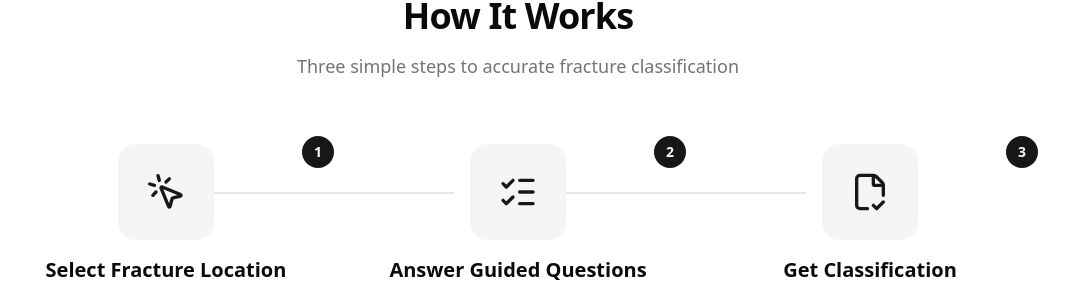
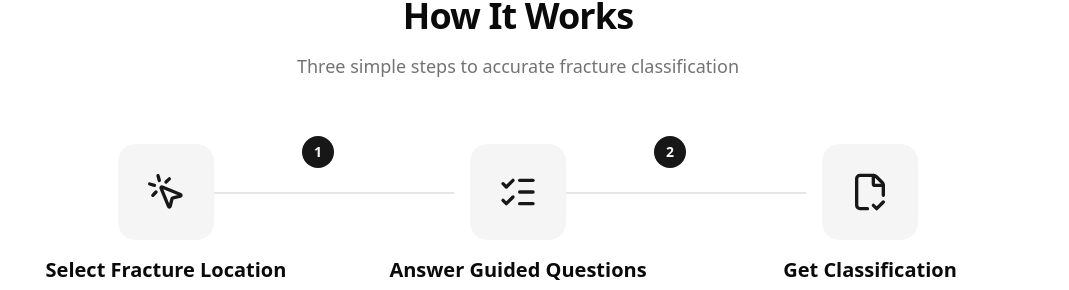
Before and after one commit to jferrl/anklyze, a React (Vite) app in the folder frontend/: page / in a window 1280 px wide. Shown: the part 1426-1716 px from the top of the page, without its empty margins (122-1191 px from the left). Built offline with nearby package versions, Linux system fonts and the light colour scheme; no server answers.

Commit message:
Remove unused step number from how-it-works section
Eliminated the 'number' property from the third step in the how-it-works steps array and updated the rendering logic to conditionally display the step number only if it exists. This cleans up the UI and prevents rendering empty number badges.

```diff
--- a/frontend/src/components/LandingPage.tsx
+++ b/frontend/src/components/LandingPage.tsx
@@ -60,7 +60,6 @@ export function LandingPage() {
     },
     {
       icon: FileCheck2,
-      number: '3',
       title: t('landing.howItWorks.step3.title'),
       description: t('landing.howItWorks.step3.description'),
     },
@@ -211,9 +210,11 @@ export function LandingPage() {
                     <div className="h-24 w-24 rounded-2xl bg-muted flex items-center justify-center mx-auto">
                       <step.icon className="h-10 w-10 text-primary" />
                     </div>
-                    <div className="absolute -top-2 -right-2 h-8 w-8 rounded-full bg-primary text-primary-foreground flex items-center justify-center font-bold text-sm">
-                      {step.number}
-                    </div>
+                    {step.number && (
+                      <div className="absolute -top-2 -right-2 h-8 w-8 rounded-full bg-primary text-primary-foreground flex items-center justify-center font-bold text-sm">
+                        {step.number}
+                      </div>
+                    )}
                   </div>
                   <h3 className="font-semibold text-xl">{step.title}</h3>
                   <p className="text-muted-foreground leading-relaxed max-w-xs mx-auto">
```
